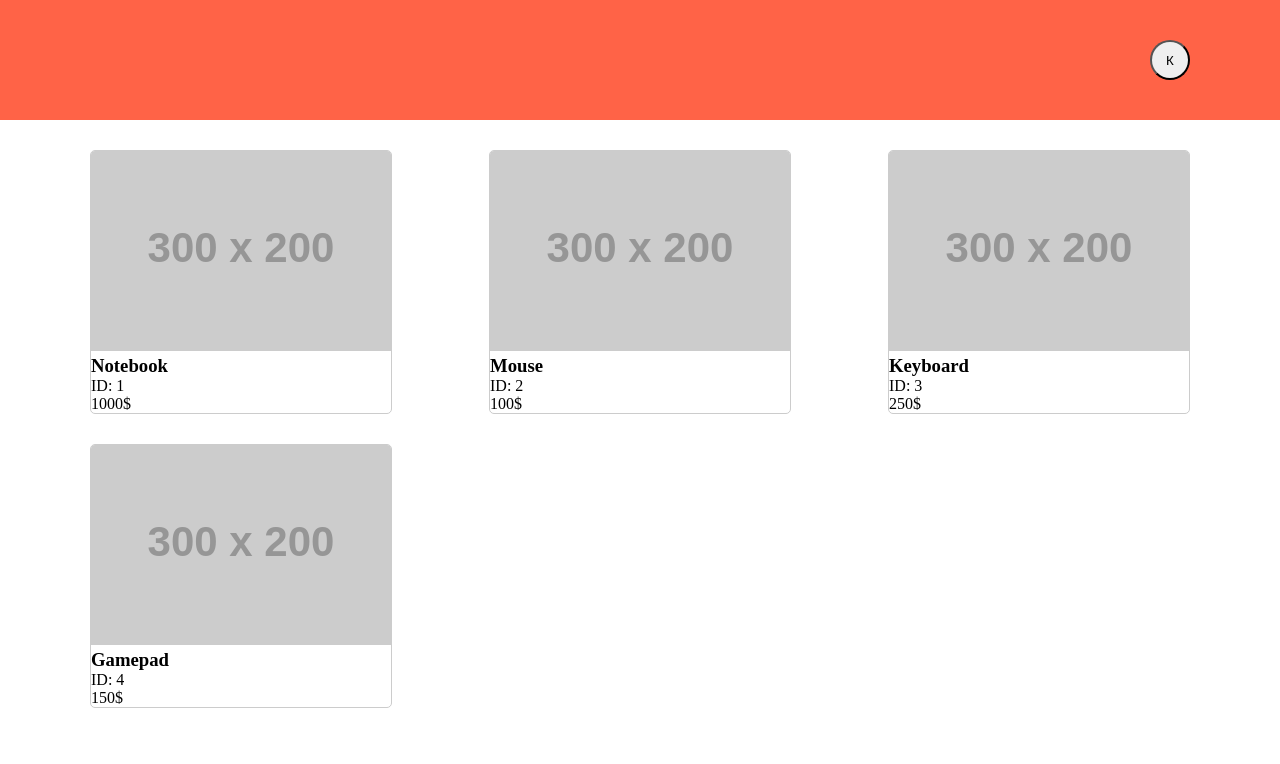
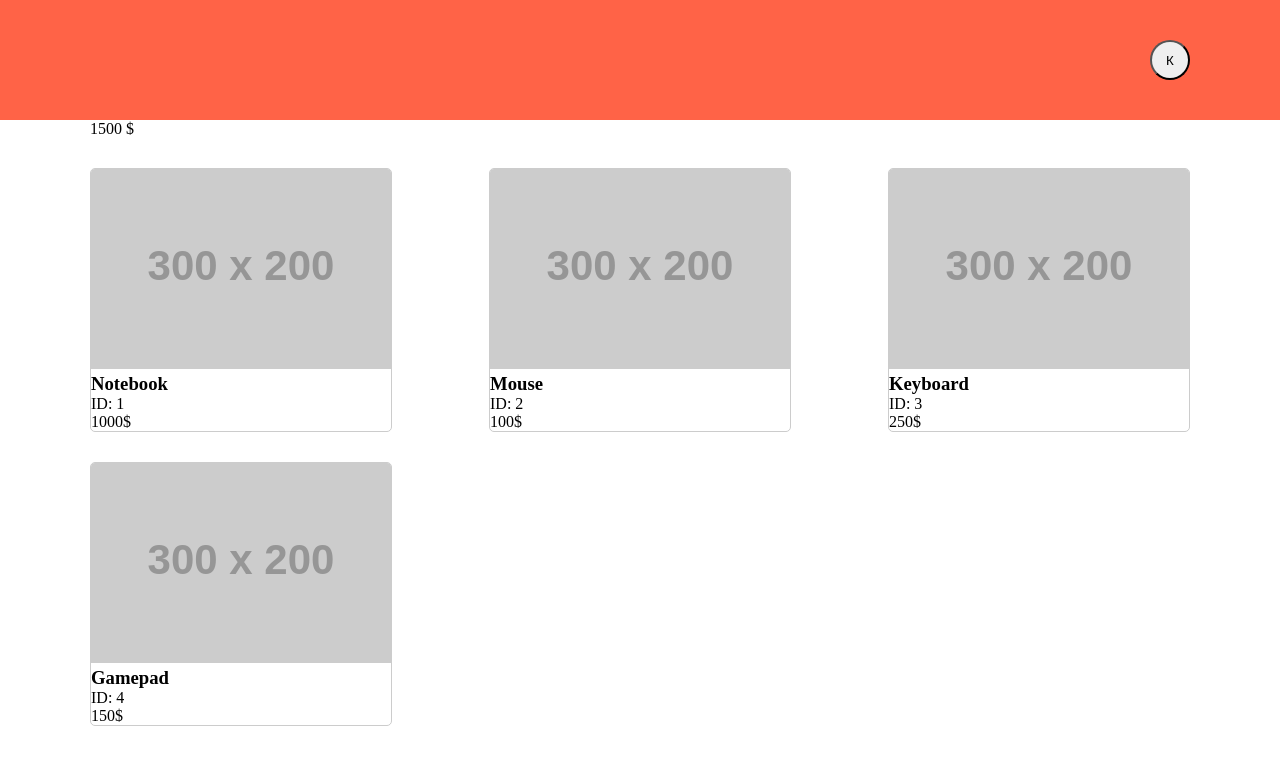
Before and after one commit to VladimirPeshkov/ProjectGB, a plain HTML site: page Lesson2/shop/index.html in a window 1280 px wide. Drawn offline with Linux system fonts and the light colour scheme; placeholder pictures from the web are drawn by us.

Commit message:
Добавил поле с суммарной стоимостью всех товаров

```diff
--- a/Lesson2/shop/index.html
+++ b/Lesson2/shop/index.html
@@ -25,6 +25,7 @@
     </header>
     <main>
         <div class="container">
+            <div class="sum">0 $</div>
             <div class="catalog"></div>
         </div>
     </main>
--- a/Lesson2/shop/js/main.js
+++ b/Lesson2/shop/js/main.js
@@ -2,4 +2,4 @@ import ProductsList from "./modules/productsList.js";
 import BasketList from "./modules/basketList.js";
 
 new ProductsList('.catalog');
-new BasketList
+new BasketList();
--- a/Lesson2/shop/js/modules/productsList.js
+++ b/Lesson2/shop/js/modules/productsList.js
@@ -8,6 +8,7 @@ export default class ProductsList {
         this._productsList = [];
         this._creeteProductsList();
         this._renderProductsList();
+        this.getSum();
     }
 
     _fetchProductsData = url => {
@@ -35,4 +36,14 @@ export default class ProductsList {
 
         this._parentElement.insertAdjacentElement('beforeend', productsListNode);
     }
+
+    getSum = () => {
+        let sum = 0;
+        this._productsData.forEach(({price}) => sum += price);
+        document.querySelector('.sum').innerHTML = `${sum} $`;
+    }
+
+
+
+
 }
```
